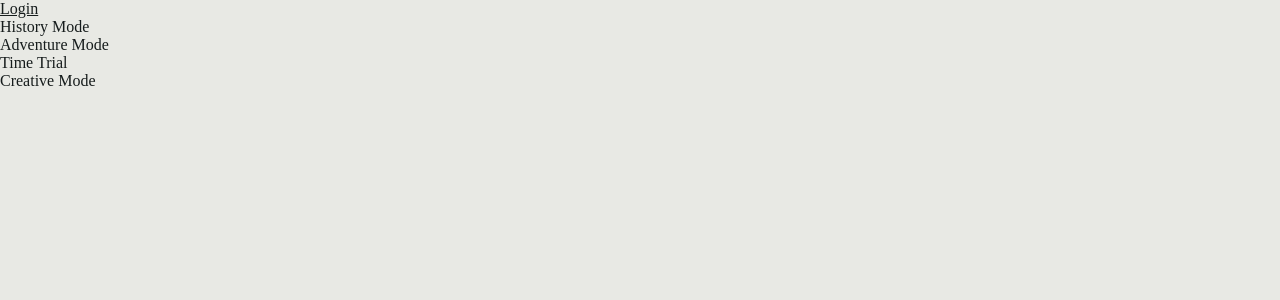
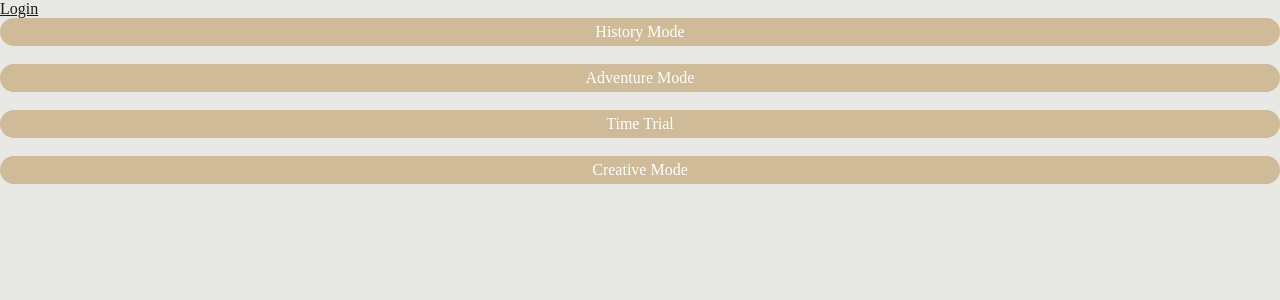
Before and after one commit to Cyriaque-TONNERRE/DeEZit-Chains, a PHP site: page /php/index.php in a window 1280 px wide. Shown: the top 300 px of the page. Run offline with PHP 8.4, Linux system fonts and the light colour scheme.

Commit message:
debut du css index

```diff
--- a/css/index.css
+++ b/css/index.css
@@ -15,7 +15,13 @@
 	background-color: var(--backcolor);
 }
 
-a.gamemode {
+.gamemode {
+	display: block;
 	text-align: center;
 	text-decoration: none;
+	color: white;
+	background-color: #CFBB97;
+	border : 2px 1D456B solid;
+	border-radius: 100px;
+	padding: 5px;
 }
--- a/php/index.php
+++ b/php/index.php
@@ -8,7 +8,6 @@
     <meta name="author" content="Ez Team">
     <meta charset="UTF-8">
 	<link rel="stylesheet" href="../css/index.css">
-
 </head>
 
 <body>
@@ -30,9 +29,9 @@
     <main>
 
 		<a class="gamemode" href="history.php">History Mode</a><br>
-		<a class="gamemode" href="#">Adventure Mode</a><br>
-		<a class="gamemode" href="#">Time Trial</a><br>
-		<a class="gamemode" href="#">Creative Mode</a><br>
+		<a class="gamemode" href="adventure.php">Adventure Mode</a><br>
+		<a class="gamemode" href="time.php">Time Trial</a><br>
+		<a class="gamemode" href="creative.php">Creative Mode</a><br>
 
 	</main>
 
```
